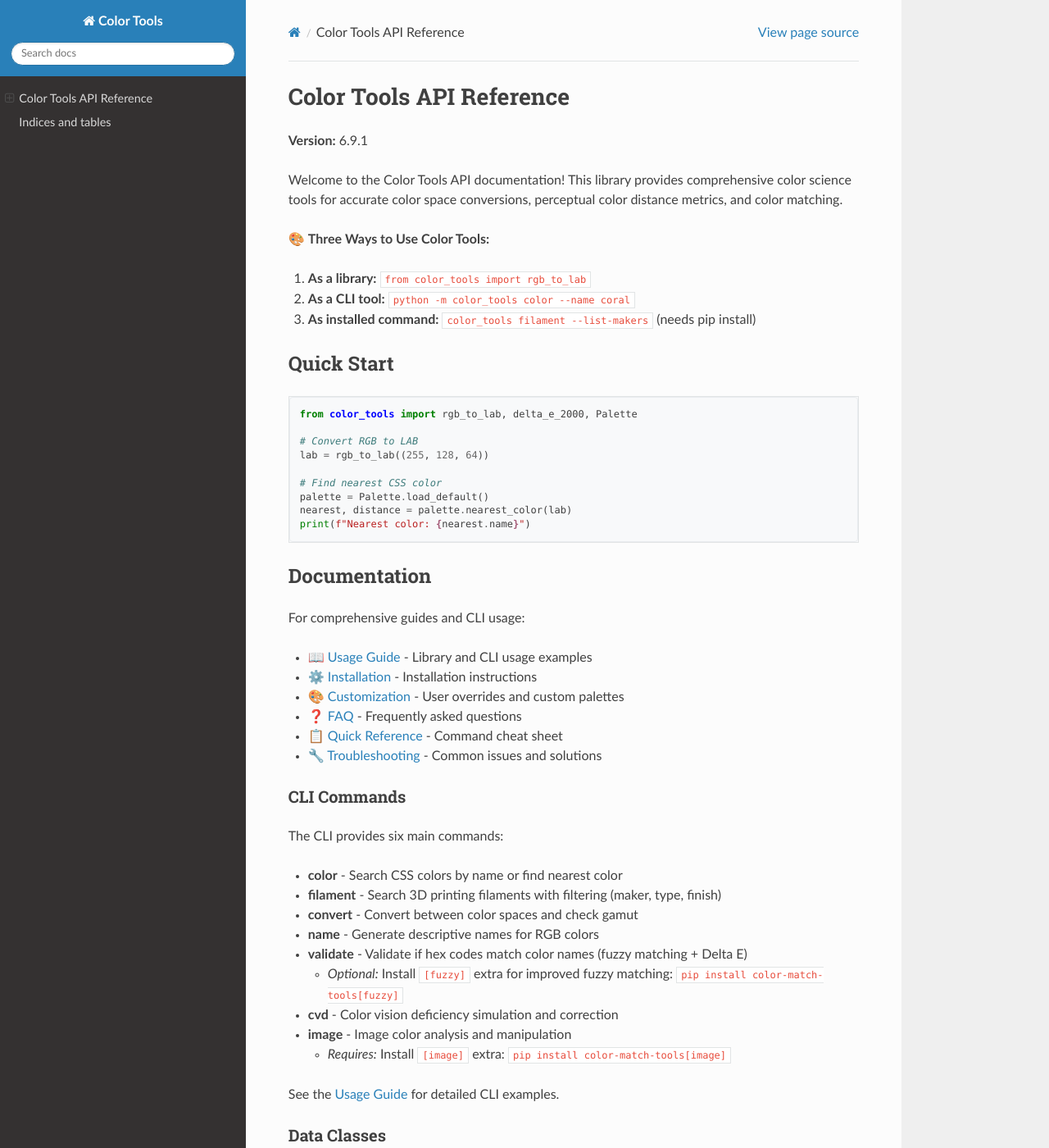
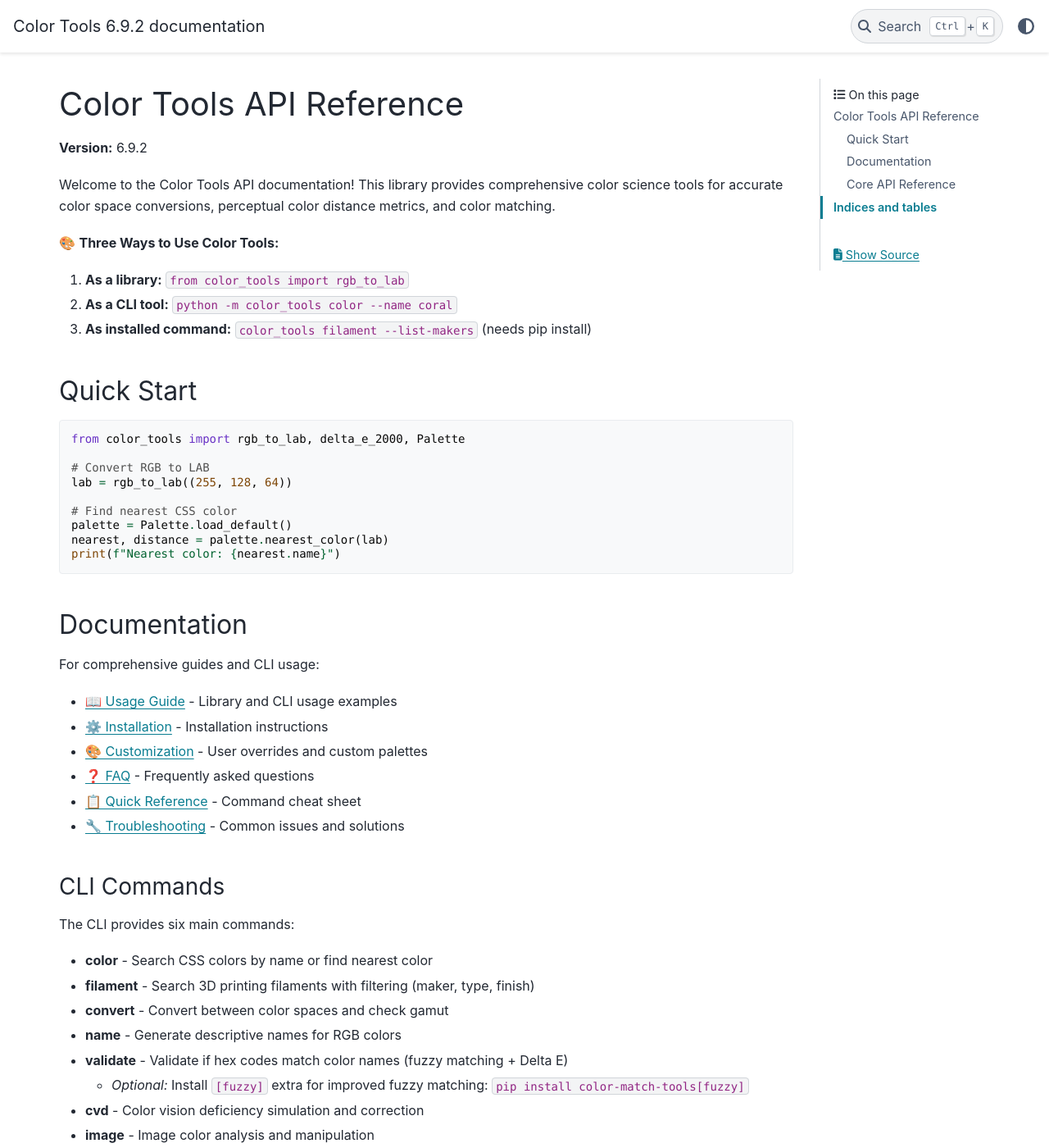
Before and after one commit to dterracino/color_tools, a Sphinx documentation site: the page built from docs/sphinx/index.rst, in a window 1280 px wide and 1400 px high. Shown: the whole window at 82% size. Built offline with Sphinx 7.4.7 and the PyData theme 0.15.4, drawn with Linux system fonts in a browser that asks for light colours; some of the changed text lies outside the part shown.

Commit message:
feat: Update version to 6.9.2; switch Sphinx documentation theme to PyData Sphinx Theme

```diff
--- a/color_tools/__init__.py
+++ b/color_tools/__init__.py
@@ -64,7 +64,7 @@ Three Ways to Use:
     3. As installed command: color_tools filament --list-makers (needs pip install)
 """
 
-__version__ = "6.9.1"
+__version__ = "6.9.2"
 
 # ============================================================================
 # Core Conversion Functions (Most Commonly Used)
--- a/docs/sphinx/conf.py
+++ b/docs/sphinx/conf.py
@@ -47,7 +47,8 @@ templates_path = ['_templates']
 exclude_patterns = ['_build', 'Thumbs.db', '.DS_Store']
 
 # -- Options for HTML output -------------------------------------------------
-html_theme = 'sphinx_rtd_theme'  # Read the Docs theme
+#html_theme = 'sphinx_rtd_theme'  # Read the Docs theme
+html_theme = 'pydata_sphinx_theme'  # Use the PyData Sphinx Theme for a modern look
 
 html_theme_options = {
     'analytics_id': 'G-Y7FDTT39XW',  # Google Analytics 4
--- a/pyproject.toml
+++ b/pyproject.toml
@@ -4,7 +4,7 @@ build-backend = "setuptools.build_meta"
 
 [project]
 name = "color-match-tools"
-version = "6.9.1"
+version = "6.9.2"
 description = "Comprehensive color science library for accurate color space conversions, perceptual color distance metrics (Delta E), and color matching with CSS and 3D printing filament databases"
 readme = "README.md"
 requires-python = ">=3.10"
@@ -67,6 +67,7 @@ mcp = [
 docs = [
     "sphinx>=7.0.0",
     "sphinx-rtd-theme>=1.3.0",
+    "pydata-sphinx-theme>=0.20.0",
     "myst-parser>=2.0.0",
     "sphinx-autodoc-typehints>=1.24.0",
 ]
```
Also changed, not shown: CHANGELOG.md (+7 -0 lines).
